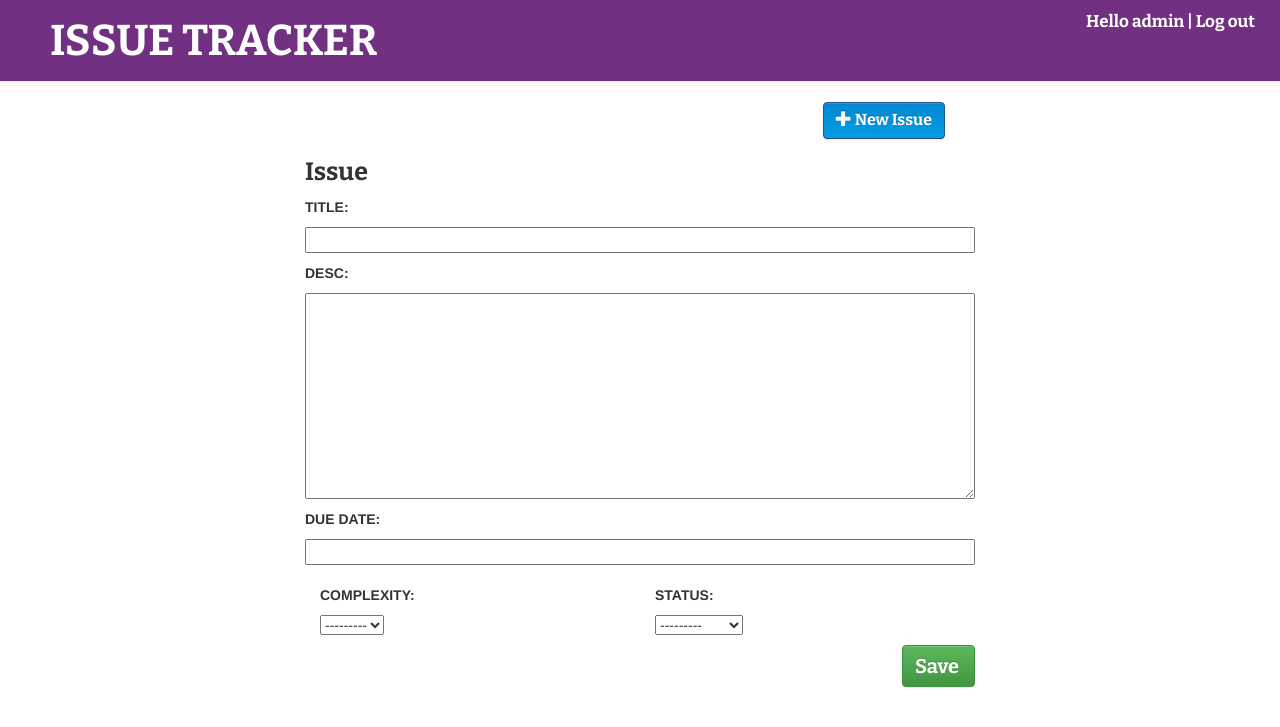
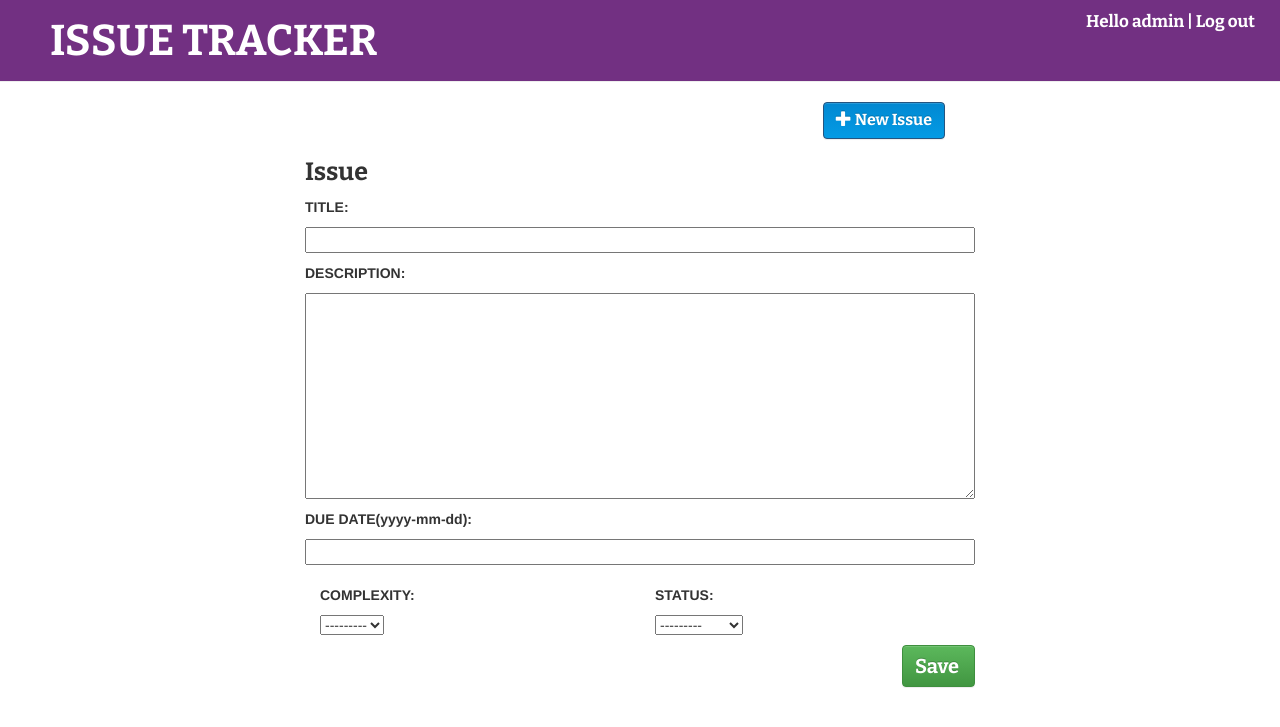
Before and after one commit to shabnam701/IssueTrackerApplication, a Django app: page /post/new/ in a window 1280 px wide. Shown: the top 727 px of the page. Run offline with Django 3.2, Linux system fonts and the light colour scheme; a user stored in the database is signed in; some libraries are stand-ins or nearby versions.

Commit message:
login and form fields updated

```diff
--- a/IssueTracking/blog/templates/blog/post_edit.html
+++ b/IssueTracking/blog/templates/blog/post_edit.html
@@ -5,8 +5,8 @@
       <h1 class="new_post" "form">Issue</h1>
       <form method="POST" class="post-form">{% csrf_token %}
           <p class="form"><p class=fields>TITLE: </p>{{ form.title }} </p>
-          <p class="form"><p class=fields>DESC: </p>{{ form.desc }} </p>
-          <p class="form"><p class=fields>DUE DATE: </p>{{ form.dueDate }}</p>
+          <p class="form"><p class=fields>DESCRIPTION: </p>{{ form.desc }} </p>
+          <p class="form"><p class=fields>DUE DATE(yyyy-mm-dd): </p>{{ form.dueDate }}</p>
           <div class="col-md-6">
             <p class="form"><p class=fields>COMPLEXITY: </p>{{ form.complexity }}</p>
           </div>
```
Also changed, not shown: IssueTracking/db.sqlite3.
